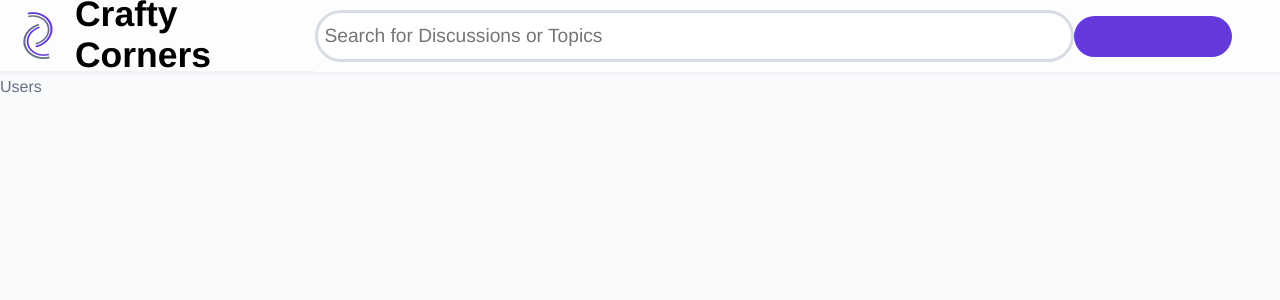
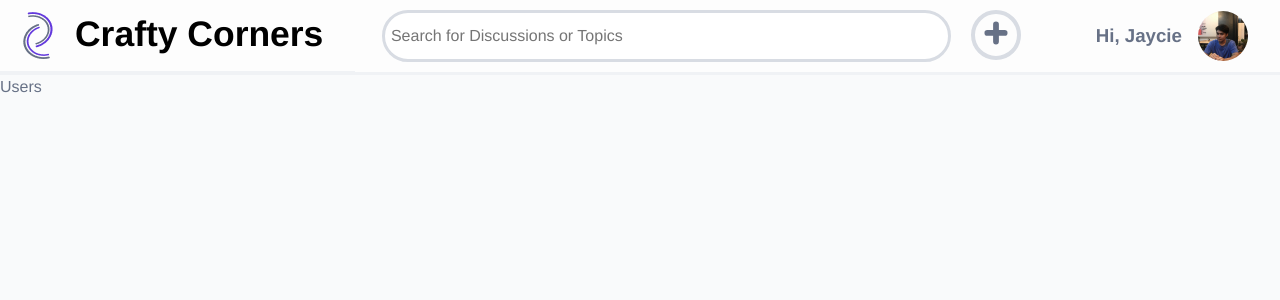
Before and after one commit to klaus2425/crafty-corners, a React (Vite) app in the folder react/: page /users in a window 1280 px wide. Shown: the top 300 px of the page. Built offline with nearby package versions, Linux system fonts and the light colour scheme.

Commit message:
Update CSS for navbar

```diff
--- a/react/index.html
+++ b/react/index.html
@@ -2,9 +2,9 @@
 <html lang="en">
   <head>
     <meta charset="UTF-8" />
-    <link rel="icon" type="image/svg+xml" href="/vite.svg" />
+    <link rel="icon" type="image" href="/Logo.png" />
     <meta name="viewport" content="width=device-width, initial-scale=1.0" />
-    <title>Vite + React</title>
+    <title>Crafty Corners</title>
   </head>
   <body>
     <div id="root"></div>
--- a/react/src/layouts/DefaultLayout.jsx
+++ b/react/src/layouts/DefaultLayout.jsx
@@ -1,22 +1,33 @@
 import { Navigate, Outlet } from "react-router-dom";
 import { useStateContext } from "../context/ContextProvider";
-
+import '../styles/index.scss'
 const DefaultLayout = () => {
     const {user, token} = useStateContext();
 
-    if (token) {
+    if (token) { // Change to false later
         return <Navigate to='./Landing' />;
     }
 
     return (
         <div>
-            <div className='navbar'>
+            <div className='authenticated-navbar'>
                 <div className='navbar title'>
                     <img src='Logo.png'/>
                     <h1>Crafty Corners</h1>
                 </div>
-                <input type='text' placeholder="Search for Discussions or Topics"/>
-                <button></button>
+                <div className="search-post">
+                    <input type='text' placeholder="Search for Discussions or Topics"/>
+                    <button className='add-post'>
+                        <svg xmlns="http://www.w3.org/2000/svg" width="24" height="24" viewBox="0 0 24 24" fill="none">
+                        <path d="M12 20.6154L12 3.30768M3.34619 11.9615H20.6539" stroke="#677186" stroke-width="5.76923" stroke-linecap="round" stroke-linejoin="round"/>
+                    </svg>
+                    </button>
+                </div>
+                <div className="profile">
+                    <h3>Hi, Jaycie</h3>
+                    <img src="/Jaycie.png" alt="Profile Picture" />
+                </div>
+
             </div>
             <Outlet />
         </div>
--- a/react/src/layouts/GuestLayout.jsx
+++ b/react/src/layouts/GuestLayout.jsx
@@ -1,6 +1,6 @@
 import { Outlet } from "react-router-dom"
 import { useStateContext } from "../context/ContextProvider";
-
+import '../styles/index.scss'
 const GuestLayout = () => {
     const {token} = useStateContext;
     if (token) {
--- a/react/src/main.tsx
+++ b/react/src/main.tsx
@@ -1,7 +1,6 @@
 import React from 'react'
 import ReactDOM from 'react-dom/client'
 import router from './router';
-import './styles/index.scss'
 import { RouterProvider } from 'react-router-dom';
 import { ContextProvider } from './context/ContextProvider';
 
--- a/react/src/styles/defaultlayout.scss
+++ /dev/null
@@ -1,108 +0,0 @@
-:root {
-    font-family: Helvetica, system-ui, Avenir, Arial, sans-serif;
-    line-height: 1.5;
-    font-weight: 400;
-    color: #677186;
-    background: #F9FAFB;
-
-    font-synthesis: none;
-    text-rendering: optimizeLegibility;
-    -webkit-font-smoothing: antialiased;
-    -moz-osx-font-smoothing: grayscale;
-    -webkit-text-size-adjust: 100%;
-}
-
-*{
-    margin: 0;
-    padding: 0;
-  }
-
-  .navbar {
-    width: 100%;
-    height: 4.5rem;
-    border-bottom: 3px solid #F0F2F5;
-    background: #FDFDFD;
-    display: flex;
-    align-items: center;
-    justify-content: space-between;
-
-    h1 {
-      color: #000;
-      font-family: Helvetica;
-      font-size: 2.21763rem;
-      font-style: normal;
-      font-weight: 700;
-      line-height: normal;
-    }
-
-    img {
-      width: 4.6875rem;
-      height: 4.125rem;
-    }
-
-    input {
-      width: 47.5rem;
-      height: 2.125rem;
-      flex-shrink: 1;
-      border-radius: 3.125rem;
-      border: 3px solid #D8DCE3;
-      background: #FFF;
-      color: #677186;
-      font-family: Helvetica;
-      font-size: 1.20rem;
-      font-style: normal;
-      font-weight: 400;
-      line-height: normal;
-      padding: 0.4rem;
-      transition: 0.5s;
-
-    }
-
-    input[type]:focus {
-      border-color: #6339DC;
-      outline: 0 none;
-    }
-
-    input:hover{
-      border-color: #6339DC;
-    }
-
-
-
-    button {
-      border: 0;
-      width: 10.125rem;
-      height: 2.5625rem;
-      border-radius: 3.125rem;
-      background: #6339DC;
-      color: #FFF;
-      font-family: Helvetica;
-      font-size: 1.41194rem;
-      font-style: normal;
-      font-weight: 700;
-      line-height: normal;
-      margin-right: 3rem;
-    }
-
-    .title{
-      display: flex;
-      align-items: center;
-      justify-content: start;
-      width: auto;
-    }
-
-}
-
-.container {
-    display: flex;
-    justify-content: space-around;
-    width: 100%;
-    height: 100%;
-    max-height: 1080px;
-    align-items: center;
-
-    .sidebar {
-      display: flex;
-      flex-direction: column;
-    }
-}
--- a/react/src/styles/index.scss
+++ b/react/src/styles/index.scss
@@ -106,3 +106,130 @@
     flex-direction: column;
   }
 }
+
+.authenticated-navbar {
+  width: 100%;
+  height: 4.5rem;
+  border-bottom: 3px solid #F0F2F5;
+  background: #FDFDFD;
+  display: flex;
+  align-items: center;
+  justify-content: space-between;
+
+  h1 {
+    color: #000;
+    font-family: Helvetica;
+    font-size: 2.21763rem;
+    font-style: normal;
+    font-weight: 700;
+    line-height: normal;
+    white-space: nowrap;
+    margin-right: 2rem;
+  }
+
+  img {
+    width: 4.6875rem;
+    height: 4.125rem;
+  }
+
+  .search-post {
+    display: flex;
+    width: 43rem;
+    input {
+      width: 80%;
+      height: 2.125rem;
+      flex-shrink: 1;
+      border-radius: 3.125rem;
+      border: 3px solid #D8DCE3;
+      background: #FFF;
+      color: #677186;
+      flex-shrink: 1;
+      font-family: Helvetica;
+      font-size: 1.20rem;
+      font-style: normal;
+      font-weight: 400;
+      line-height: normal;
+      font-size: 1rem;
+      padding: 0.4rem;
+      transition: 0.5s;
+      margin-right: 1.25rem;
+    }
+
+    input[type]:focus {
+      border-color: #6339DC;
+      outline: 0;
+    }
+
+    input:hover{
+      border-color: #6339DC;
+    }
+
+
+    .add-post {
+      border: 4px solid #D8DCE3;
+      width: 3.125rem;
+      height: 3.125rem;
+      border-radius: 100%;
+      background: transparent;
+      margin-right: 3rem;
+      transition: 0.5s;
+      flex-shrink: 0;
+    }
+
+    .add-post:hover{
+      border-color: #6339DC;
+      outline: 0;
+
+    }
+  }
+
+@media screen and (max-width: 910px) {
+  .search-post{
+    display: none;
+  }
+}
+
+
+  .profile{
+    display: flex;
+    justify-content: center;
+    align-items: center;
+    margin-right: 2rem;
+    h3 {
+      margin-right: 1rem;
+      white-space: nowrap;
+    }
+
+    img {
+      border-radius: 10000px;
+      max-width: 3.125rem;
+      min-width: 3.123rem;
+      max-height: 3.125rem;
+      min-height: 3.125rem;
+
+    }
+  }
+
+
+  .title{
+    display: flex;
+    align-items: center;
+    justify-content: start;
+    width: auto;
+  }
+
+}
+
+.container {
+  display: flex;
+  justify-content: space-around;
+  width: 100%;
+  height: 100%;
+  max-height: 1080px;
+  align-items: center;
+
+  .sidebar {
+    display: flex;
+    flex-direction: column;
+  }
+}
--- a/react/src/views/Landing.tsx
+++ b/react/src/views/Landing.tsx
@@ -1,4 +1,3 @@
-import '../styles/index.scss'
 import { Link } from 'react-router-dom'
 
 const Landing =  () => {
--- a/react/src/views/UserFeed.tsx
+++ b/react/src/views/UserFeed.tsx
@@ -1,5 +1,4 @@
 import { Link } from 'react-router-dom'
-import '../styles/index.scss'
 
 const UserFeed =  () => {
     return (
```
